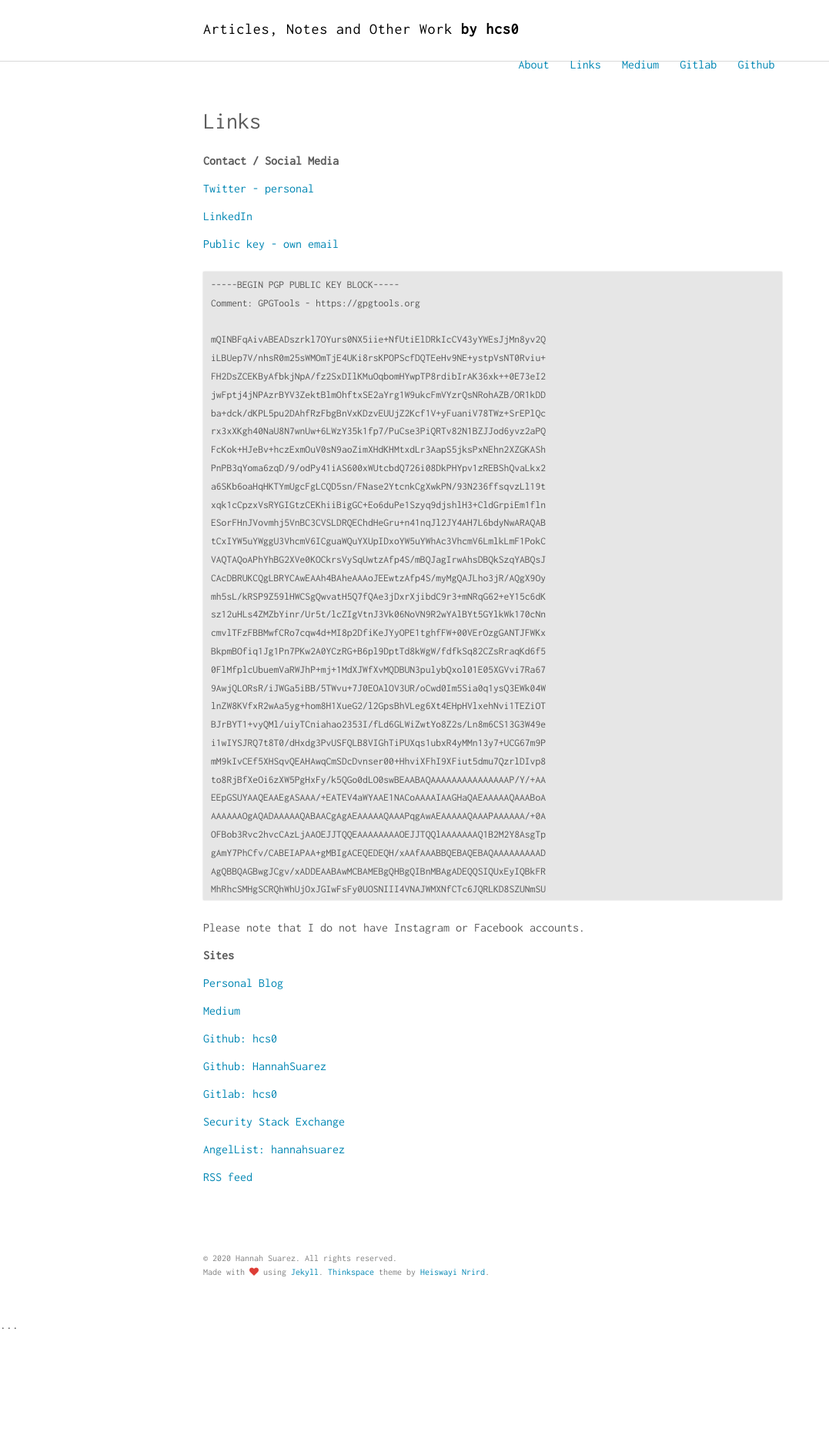
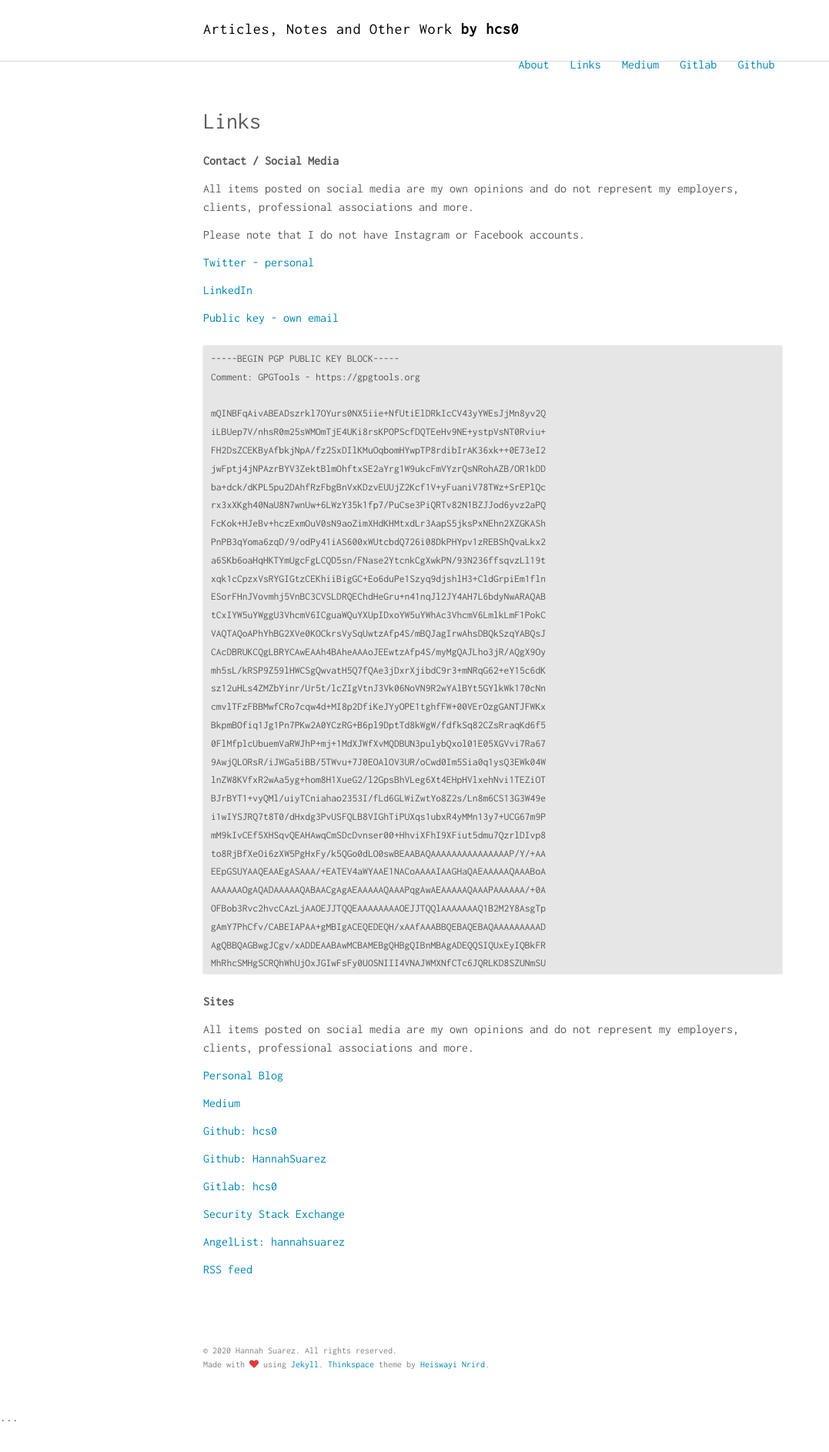
Before and after one commit to HannahSuarez/hannahsuarez.github.io, a Jekyll site: the page built from links.md, in a window 1280 px wide. Shown: the top 1886 px of the page at 77% size, without its empty margins (0-1077 px from the left). Built offline with Jekyll 4.4.1, drawn with Linux system fonts in a browser that asks for light colours; nearby versions of some CDN libraries.

Commit message:
Update notice

````diff
--- a/links.md
+++ b/links.md
@@ -5,6 +5,10 @@ permalink: /links/
 ---
 
 **Contact / Social Media**
+
+All items posted on social media are my own opinions and do not represent my employers, clients, professional associations and more.
+
+Please note that I do not have Instagram or Facebook accounts.
 
 [Twitter - personal](https://www.twitter.com/superruserr)
 
@@ -185,9 +189,9 @@ PQsvSSuHiviENJys
 -----END PGP PUBLIC KEY BLOCK-----
 ```
 
-Please note that I do not have Instagram or Facebook accounts.
+**Sites**
 
-**Sites**
+All items posted on social media are my own opinions and do not represent my employers, clients, professional associations and more.
 
 [Personal Blog](https://blog.hannahsuarez.me/)
 
````
